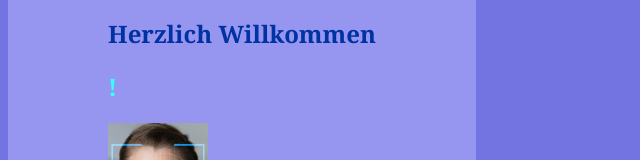
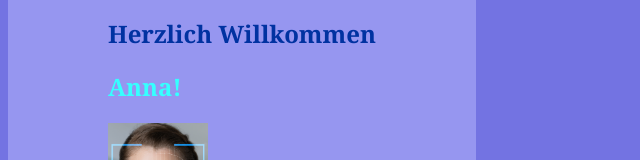
Before and after one commit to siggi-ai/Vue-Practice, a Vue app: page / in a window 1280 px wide. Shown: the part 177-337 px from the top of the page, without its empty margins (0-640 px from the left). Built offline with nearby package versions, Linux system fonts and the light colour scheme.

Commit message:
data userName

```diff
--- a/src/App.vue
+++ b/src/App.vue
@@ -16,6 +16,11 @@ export default {
   components: {
     Hallo: Willkommen,
   },
+  data () {
+    return {
+      userName: "Anna",
+    }
+  }
 };
 </script>
 
```
